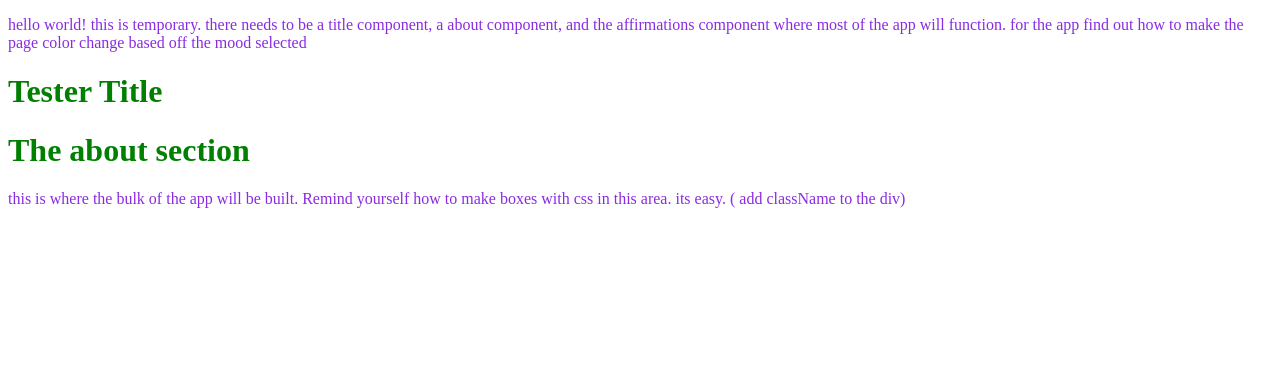
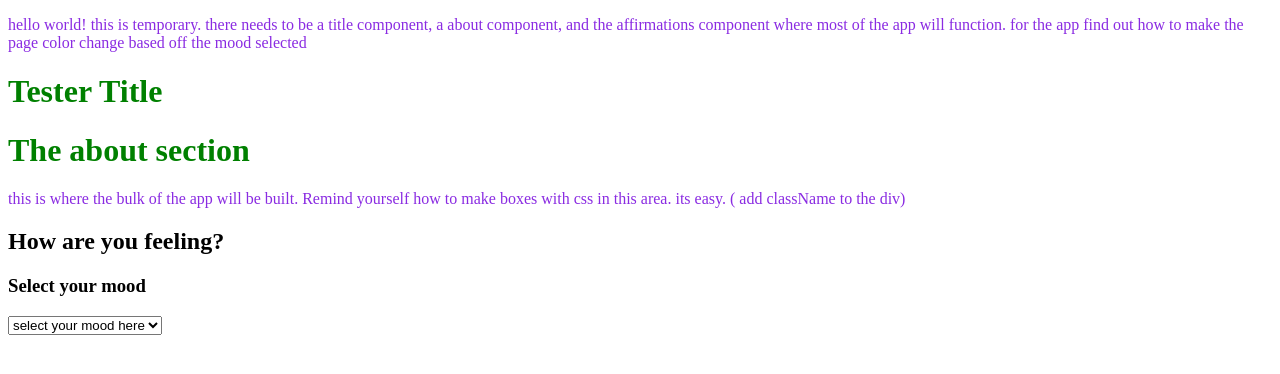
Before and after one commit to daijha/affirmationvibration, a React app in the folder frontend/: page / in a window 1280 px wide. Shown: the top 374 px of the page. Built offline with nearby package versions, Linux system fonts and the light colour scheme; the HTML template or start-up script is replaced by a standard one.

Commit message:
created the dropdown menu. need to add usestate

```diff
--- a/frontend/src/components/Affirmations.jsx
+++ b/frontend/src/components/Affirmations.jsx
@@ -1,3 +1,5 @@
+
+
 import "../App.css";
 
 function Affirmations() {
@@ -7,6 +9,29 @@ function Affirmations() {
         this is where the bulk of the app will be built. Remind yourself how to
         make boxes with css in this area. its easy. ( add className to the div)
       </p>
+      <h2>How are you feeling?</h2>
+      <h3>Select your mood</h3>
+      <select>
+        <option value="">select your mood here</option> {/*option tag is for each item in dropdown. needs attribute value to specify data sent*/}
+        <option value="shame">Shame</option>
+        <option value="guilt">Guilt</option>
+        <option value="apathy">Apathy</option>
+        <option value="grief">Grief</option>
+        <option value="fear">Fear</option>
+        <option value="desire">Desire</option>
+        <option value="anger">Anger</option>
+        <option value="pride">Pride</option>
+        <option value="courage">Courage</option>
+        <option value="neutrality">Neutrality</option>
+        <option value="willingness">Willingness</option>
+        <option value="acceptance">Acceptance</option>
+        <option value="reason">Reason</option>
+        <option value="love">Love</option>
+        <option value="joy">Joy</option>
+        <option value="peace">Peace</option>
+        <option value="enlightenment">Enlightenment</option>
+      </select>
+      {/*reminder: this is the tag 4 dropdown */}
     </div>
   );
 }
```
